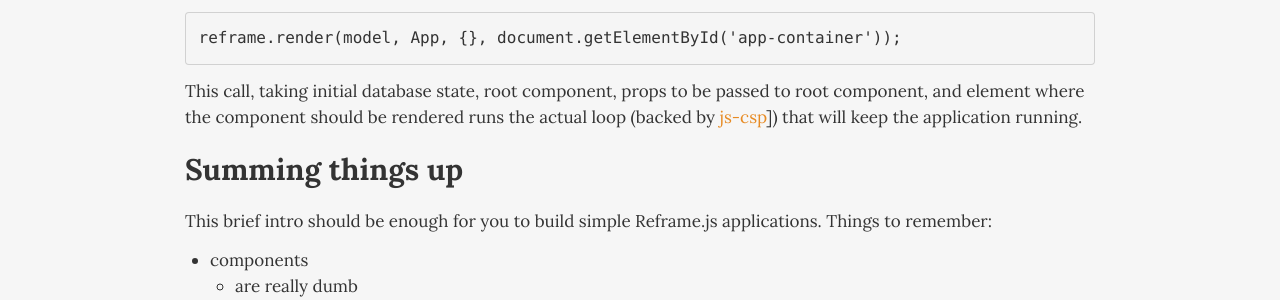
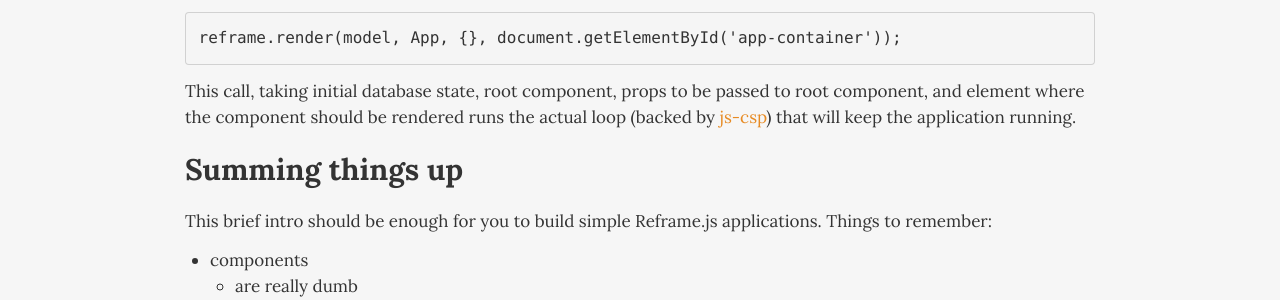
Before and after one commit to eshekak/reframe-js, a Jekyll site: the page built from _docs/quickstart-code-walkthrough.md, in a window 1280 px wide and 900 px high, scrolled down 7951 px. Shown: the part 315-615 px from the top of the window. Built offline with Jekyll 4.4.1, drawn with Linux system fonts in a browser that asks for light colours; nearby versions of some CDN libraries.

Commit message:
Fixed broken js-csp link

```diff
--- a/_docs/quickstart-code-walkthrough.md
+++ b/_docs/quickstart-code-walkthrough.md
@@ -368,7 +368,7 @@ in motion:
 
 This call, taking initial database state, root component, props to be passed
 to root component, and element where the component should be rendered
-runs the actual loop (backed by [js-csp](https://github.com/ubolonton/js-csp)])
+runs the actual loop (backed by [js-csp](https://github.com/ubolonton/js-csp))
 that will keep the application running.
 
 ### Summing things up
```
